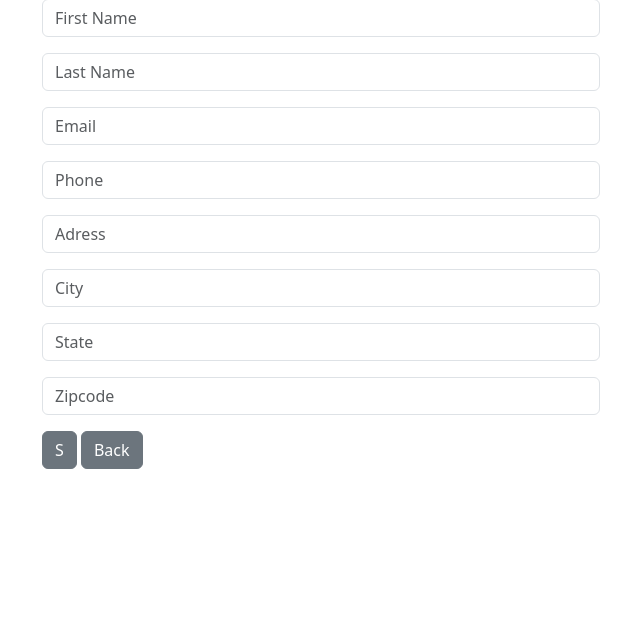
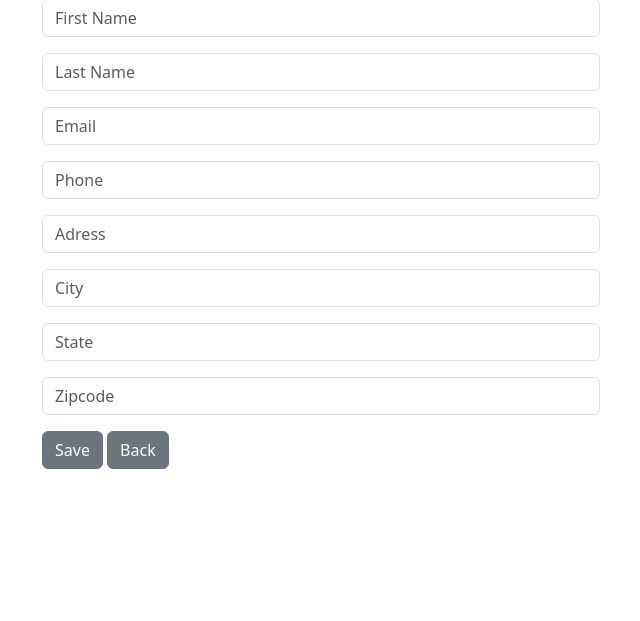
Before and after one commit to phongdz98/Django-Web-python, a Django app: page /add_record in a window 1280 px wide. Shown: the part 179-800 px from the top of the page, without its empty margins (319-959 px from the left). Run offline with Django 4.2, Linux system fonts and the light colour scheme; the visitor is signed in with stand-in values (Sample User, id 1).

Commit message:
Hoan thanh chuc nang them sua xoa co ban

```diff
--- a/website/templates/add_record.html
+++ b/website/templates/add_record.html
@@ -5,7 +5,7 @@
 <form method="POST" action="{% url 'add_record' %}">
 {% csrf_token %}
     {{ form.as_p }}
-    <button type="submit" class="btn btn-secondary">S</button>
+    <button type="submit" class="btn btn-secondary">Save</button>
     <a href="{% url 'home' %} " class="btn btn-secondary">Back</a>
 </form>
 </div>
```
